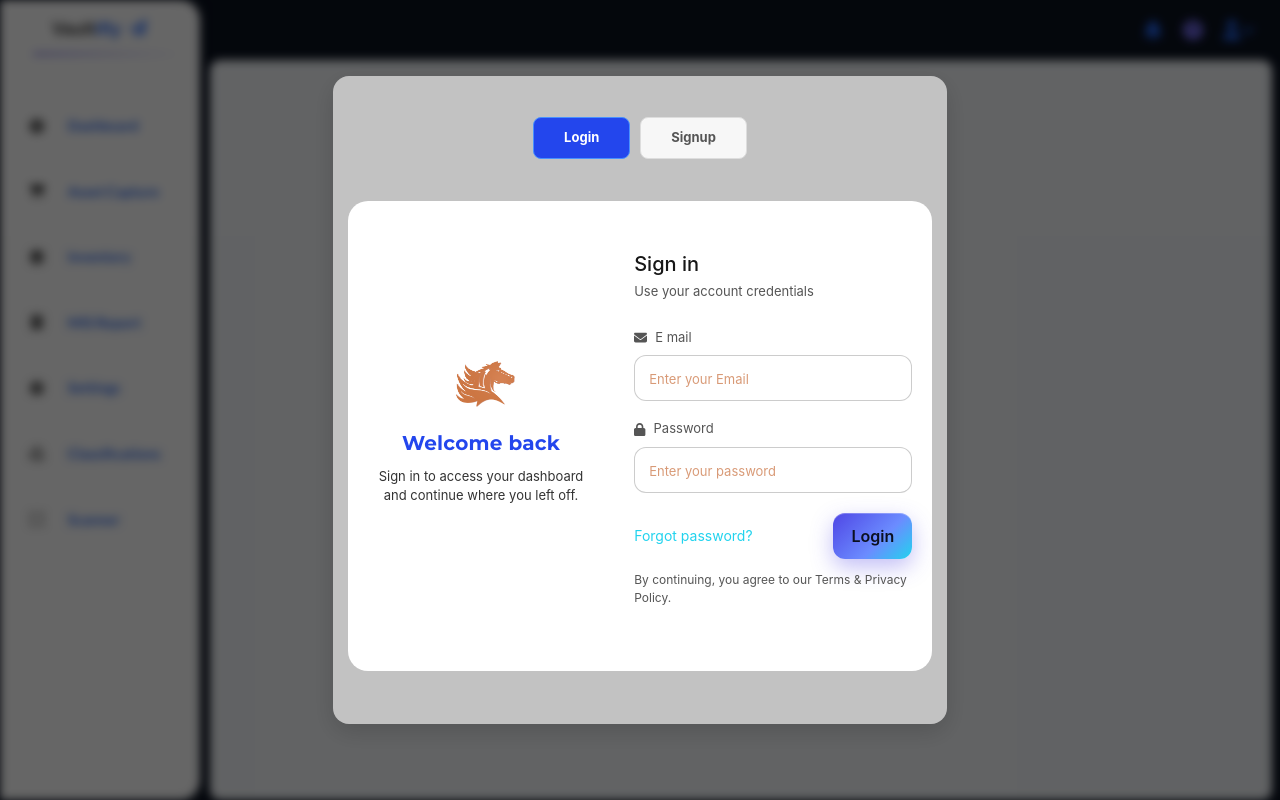
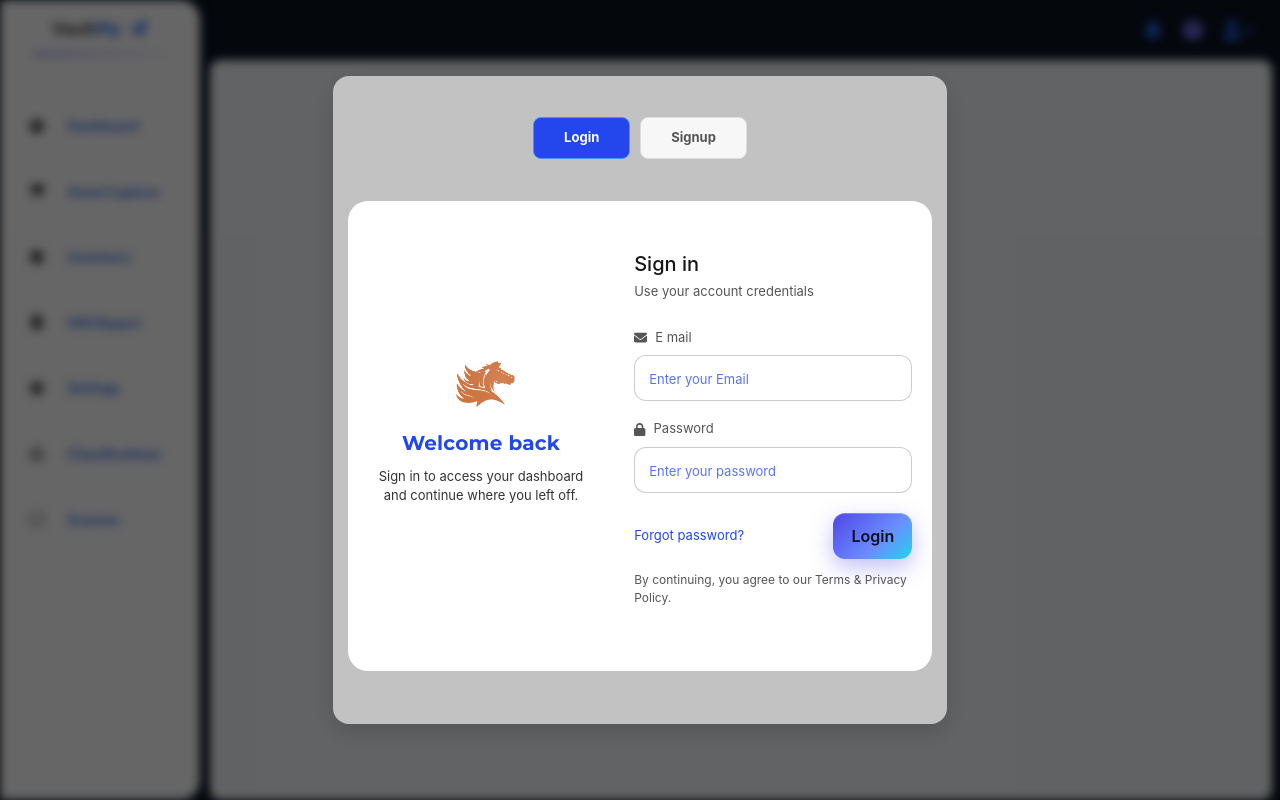
Before and after one commit to AnujNdas/Asset-manager-new, a React (Create React App) app in the folder frontend/: page /user/login in a window 1280 px wide. Built offline with nearby package versions, Linux system fonts and the light colour scheme.

Commit message:
Update Login.css

```diff
--- a/frontend/src/Page_styles/Login.css
+++ b/frontend/src/Page_styles/Login.css
@@ -180,7 +180,7 @@ body { background: var(--bg); font-family: Inter, system-ui, -apple-system, Sego
   outline: none;
   transition: border-color .15s ease, box-shadow .15s ease, background .15s ease;
 }
-.field input::placeholder{ color: #cc794a; opacity: .75;font-size: 13px; }
+.field input::placeholder{ color: #2346ed; opacity: .75;font-size: 13px; }
 .field input:focus{
   border-color: #cc794a;
   box-shadow: 0 0 0 1px #cc794a;
@@ -196,12 +196,12 @@ body { background: var(--bg); font-family: Inter, system-ui, -apple-system, Sego
   margin-top: 2px;
 }
 .link{
-  color: var(--brand-2);
+  color: #2346ed;
   text-decoration: none;
-  font-size: 14px;
+  font-size: 13px;
   background: none;
 }
-.link:hover{ text-decoration: underline; }
+.link:hover{ text-decoration: underline;background : none;}
 
 /* Primary button */
 .btn-primary{
```
